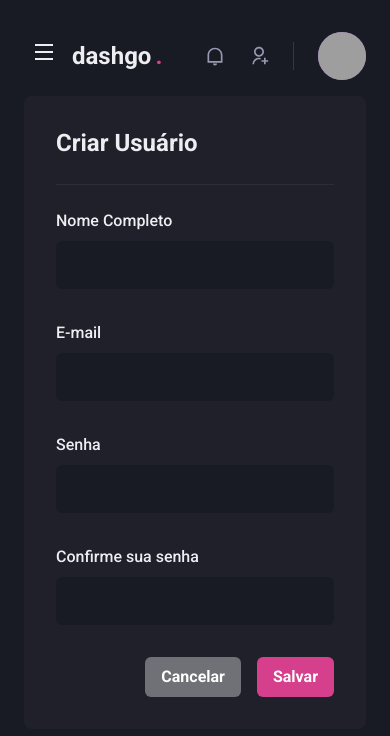
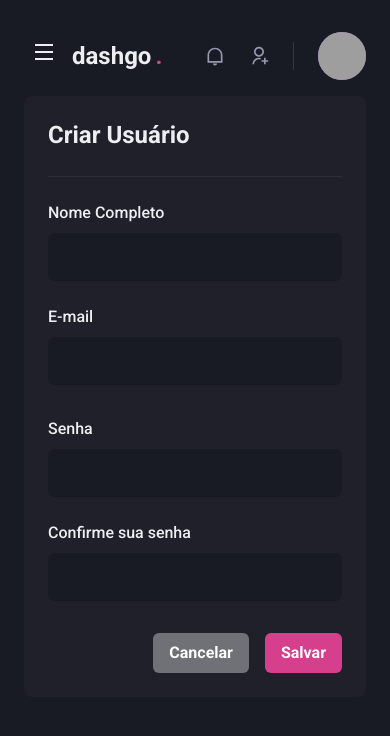
Before and after one commit to msalves008/Next_DashGo, a Next.js app: page /users/create in a window 390 px wide. Shown: the top 736 px of the page. Built offline with nearby package versions, Linux system fonts and the light colour scheme; grey boxes are pictures that could not be loaded.

Commit message:
make Create User Responsive

```diff
--- a/src/pages/users/create.tsx
+++ b/src/pages/users/create.tsx
@@ -18,17 +18,17 @@
       <Flex w="100%" maxWidth={1480} mx="auto" px="6">
         <Sidebar />
 
-        <Box flex="1" borderRadius={8} bg="gray.800" p="8">
+        <Box flex="1" borderRadius={8} bg="gray.800" p={["6","8"]}>
           <Heading size='lg' fontWeight='bold'>
             Criar Usuário
           </Heading>
           <Divider my='6' borderColor='gray.700'/>
           <VStack spacing='8'>
-            <SimpleGrid minChildWidth='240px' spacing='8' w='100%'>
+            <SimpleGrid minChildWidth='240px' spacing={["6","8"]} w='100%'>
               <Input name="name" label= 'Nome Completo'/>
               <Input name="email" label= 'E-mail'/>
             </SimpleGrid>
-            <SimpleGrid minChildWidth='240px' spacing='8' w='100%'>
+            <SimpleGrid minChildWidth='240px' spacing={["6","8"]} w='100%'>
               <Input name="password" type='password' label= 'Senha'/>
               <Input name="password_confirmation" type='password'label= 'Confirme sua senha'/>
             </SimpleGrid>
```
